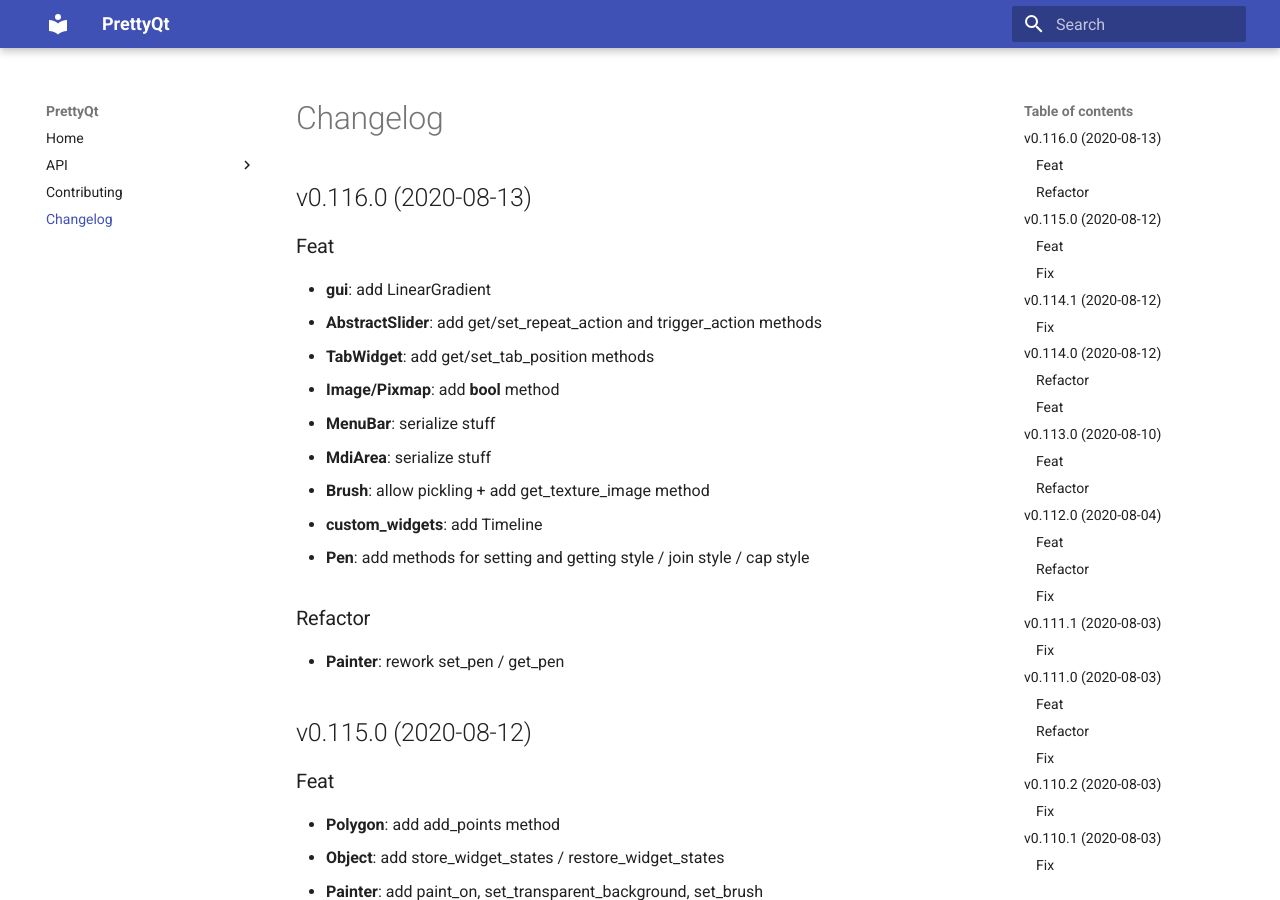
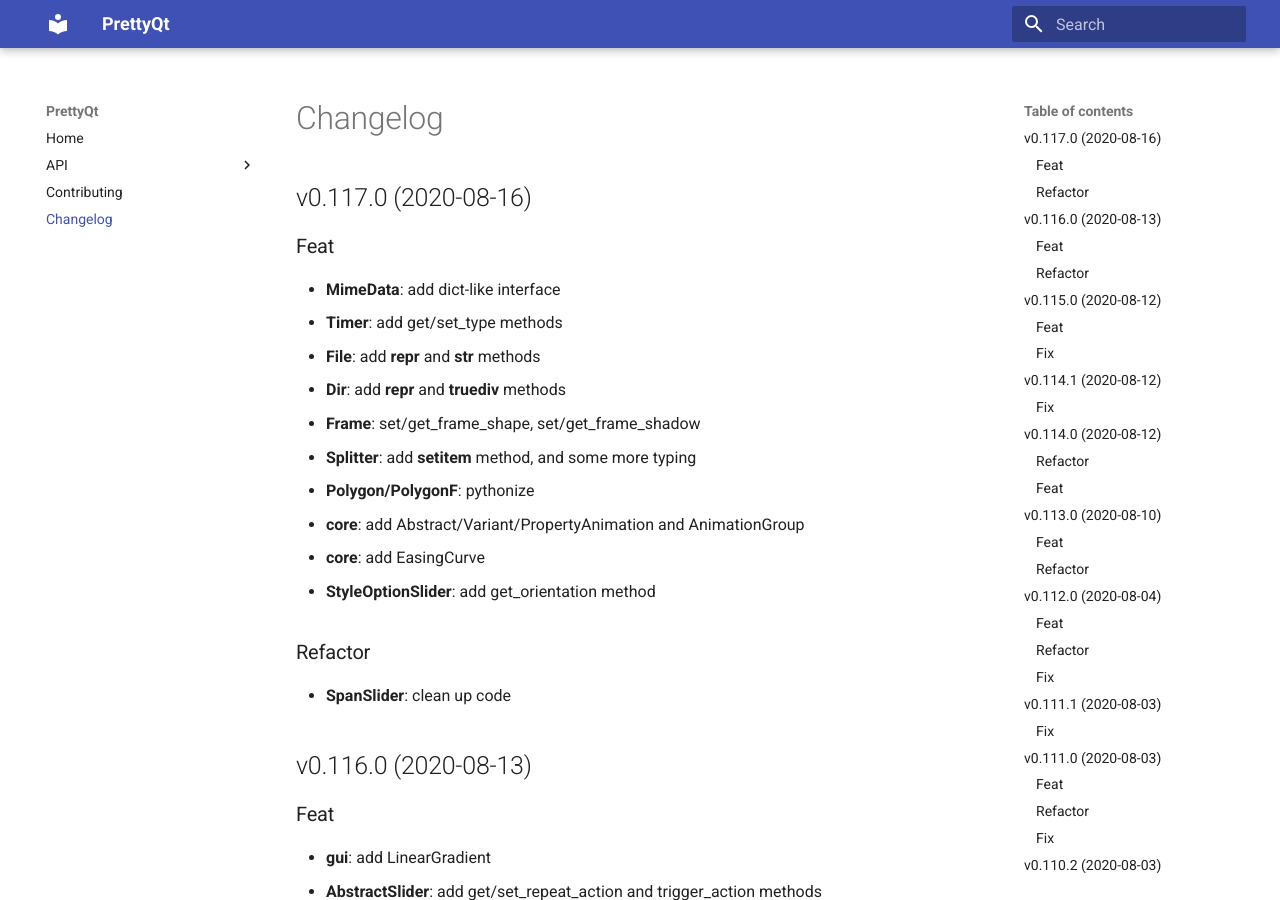
Before and after one commit to phil65/PrettyQt, an MkDocs documentation site: the page built from docs/changelog.md, in a window 1280 px wide and 900 px high. Built offline with MkDocs 1.6.1 and Material for MkDocs 9.7.7, drawn with Linux system fonts in a browser that asks for light colours.

Commit message:
bump: version 0.116.0 → 0.117.0

```diff
--- a/docs/changelog.md
+++ b/docs/changelog.md
@@ -1,3 +1,22 @@
+## v0.117.0 (2020-08-16)
+
+### Feat
+
+- **MimeData**: add dict-like interface
+- **Timer**: add get/set_type methods
+- **File**: add __repr__ and __str__ methods
+- **Dir**: add __repr__ and __truediv__ methods
+- **Frame**: set/get_frame_shape, set/get_frame_shadow
+- **Splitter**: add __setitem__ method, and some more typing
+- **Polygon/PolygonF**: pythonize
+- **core**: add Abstract/Variant/PropertyAnimation and AnimationGroup
+- **core**: add EasingCurve
+- **StyleOptionSlider**: add get_orientation method
+
+### Refactor
+
+- **SpanSlider**: clean up code
+
 ## v0.116.0 (2020-08-13)
 
 ### Feat
--- a/prettyqt/__init__.py
+++ b/prettyqt/__init__.py
@@ -4,7 +4,7 @@
 
 __author__ = """Philipp Temminghoff"""
 __email__ = "phil65@kodi.tv"
-__version__ = "0.116.0"
+__version__ = "0.117.0"
 
 
 def debug():
--- a/pyproject.toml
+++ b/pyproject.toml
@@ -1,6 +1,6 @@
 [tool.poetry]
 name = "PrettyQt"
-version = "0.116.0"
+version = "0.117.0"
 description = "A pythonic layer on top of qtpy"
 readme = 'docs/index.md'
 repository = "https://github.com/phil65/prettyqt"
@@ -127,7 +127,7 @@ exclude = '''
 '''
 [tool.commitizen]
 name = "cz_conventional_commits"
-version = "0.116.0"
+version = "0.117.0"
 tag_format = "v$version"
 version_files = [
     "prettyqt/__init__.py:__version__",
--- a/setup.py
+++ b/setup.py
@@ -40,6 +40,6 @@ setup(
     packages=find_packages(),
     test_suite="tests",
     url="https://github.com/phil65/prettyqt",
-    version="0.116.0",
+    version="0.117.0",
     zip_safe=False,
 )
```
Also changed, not shown: CHANGELOG.md (+19 -0 lines).
